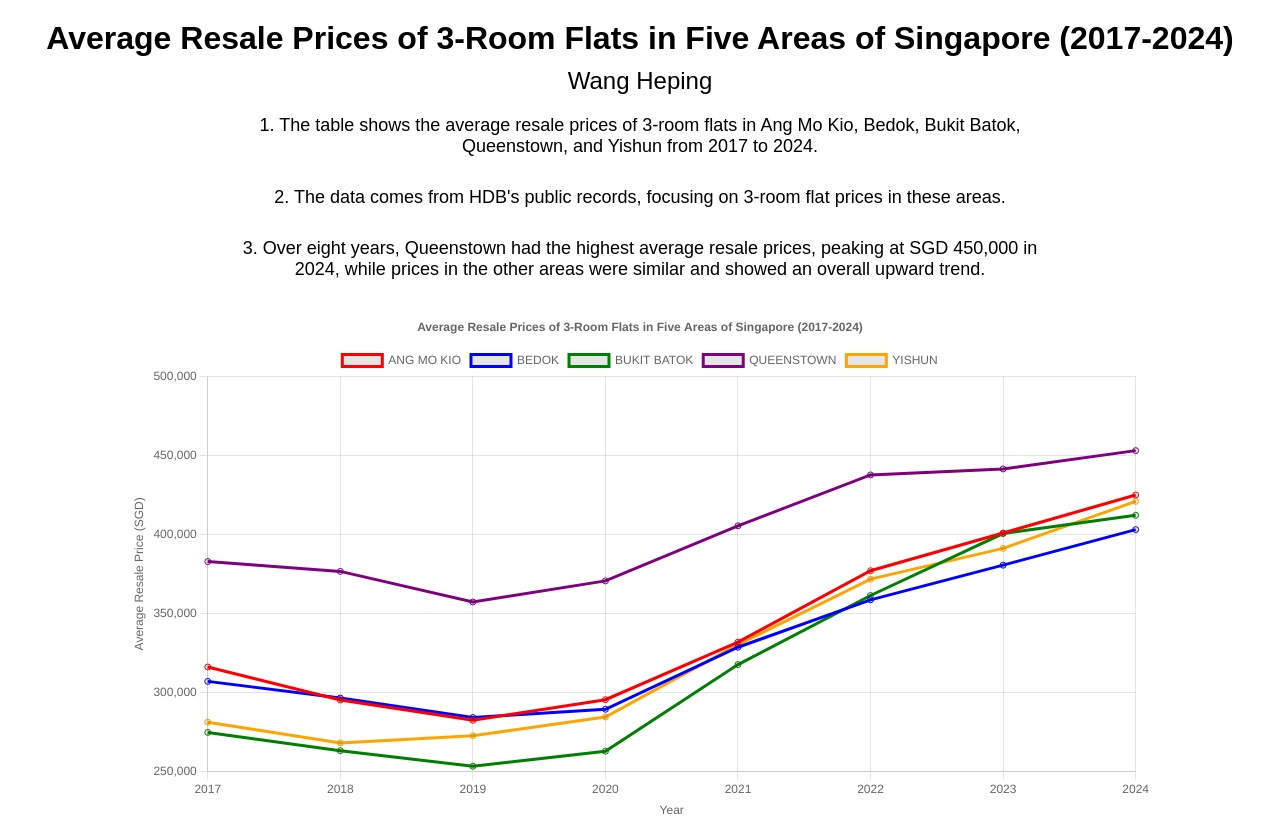
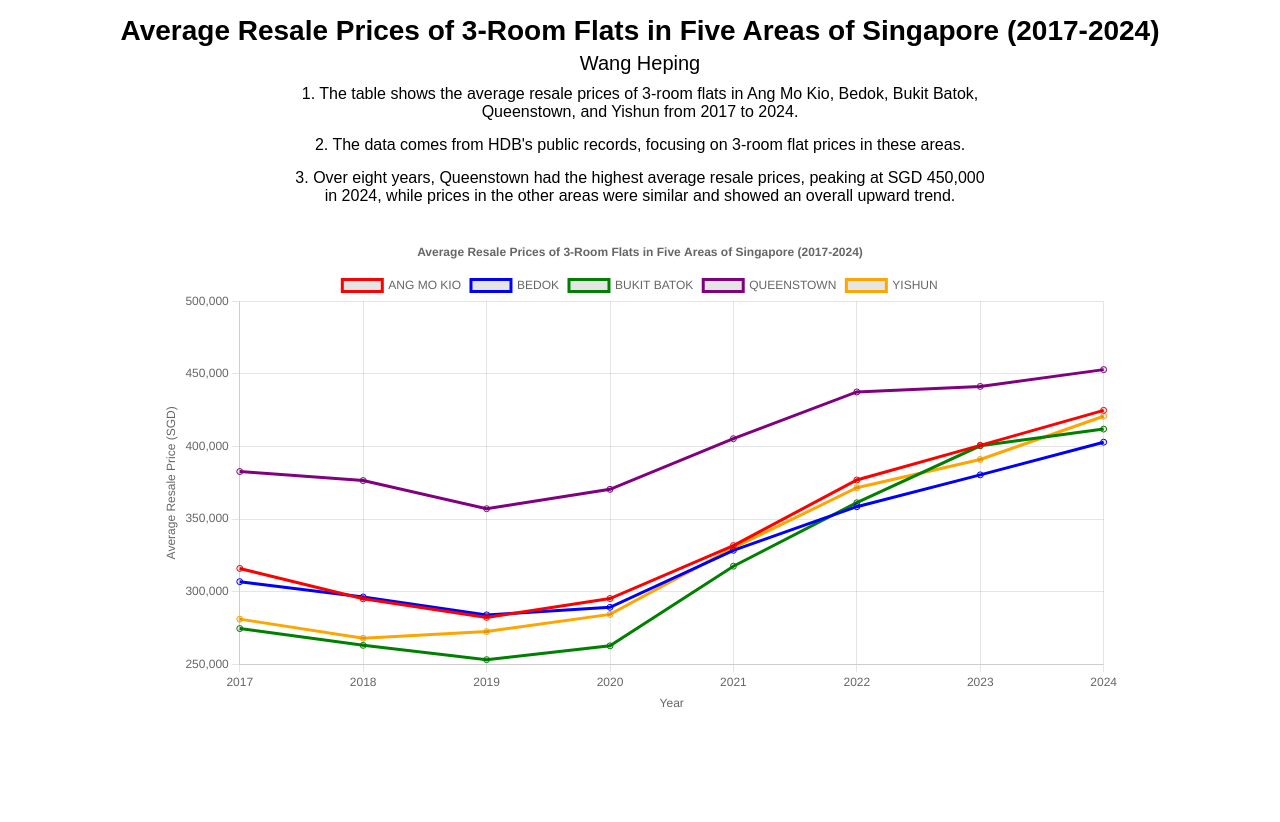
Before and after one commit to PeaceWang110/HCDIV-3, a plain HTML site: page index.html in a window 1280 px wide. After the commit the page ends 800 px from the top, so only its background shows below. Drawn offline with nearby package versions, Linux system fonts and the light colour scheme.

Commit message:
Update index.html

```diff
--- a/index.html
+++ b/index.html
@@ -15,26 +15,26 @@
             align-items: center;
         }
         h1 {
-            font-size: 32px;
+            font-size: 28px;
             text-align: center;
-            margin: 20px 0 10px 0;
+            margin: 15px 0 5px 0;
         }
         .name {
-            font-size: 24px;
+            font-size: 20px;
             text-align: center;
-            margin-bottom: 20px;
+            margin-bottom: 10px;
         }
         p {
-            font-size: 18px;
+            font-size: 16px;
             text-align: center;
-            margin: 0 auto 30px;
-            max-width: 800px;
+            margin: 0 auto 15px;
+            max-width: 700px;
         }
         canvas {
             display: block;
-            margin: 0 auto;
-            width: 80%;
-            height: 60%;
+            margin: 15px auto;
+            width: 75%;
+            height: 50%;
         }
     </style>
 </head>
```
